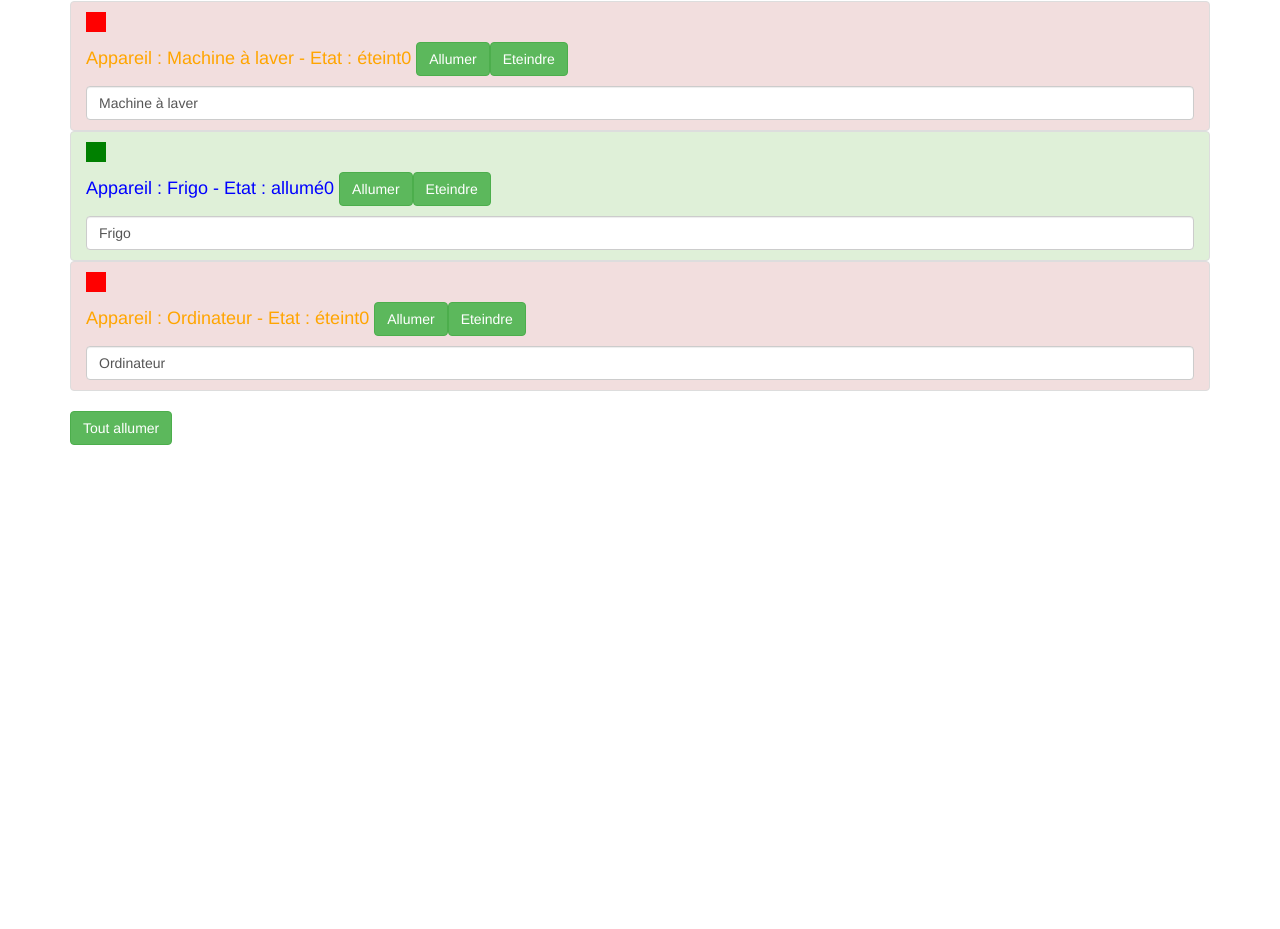
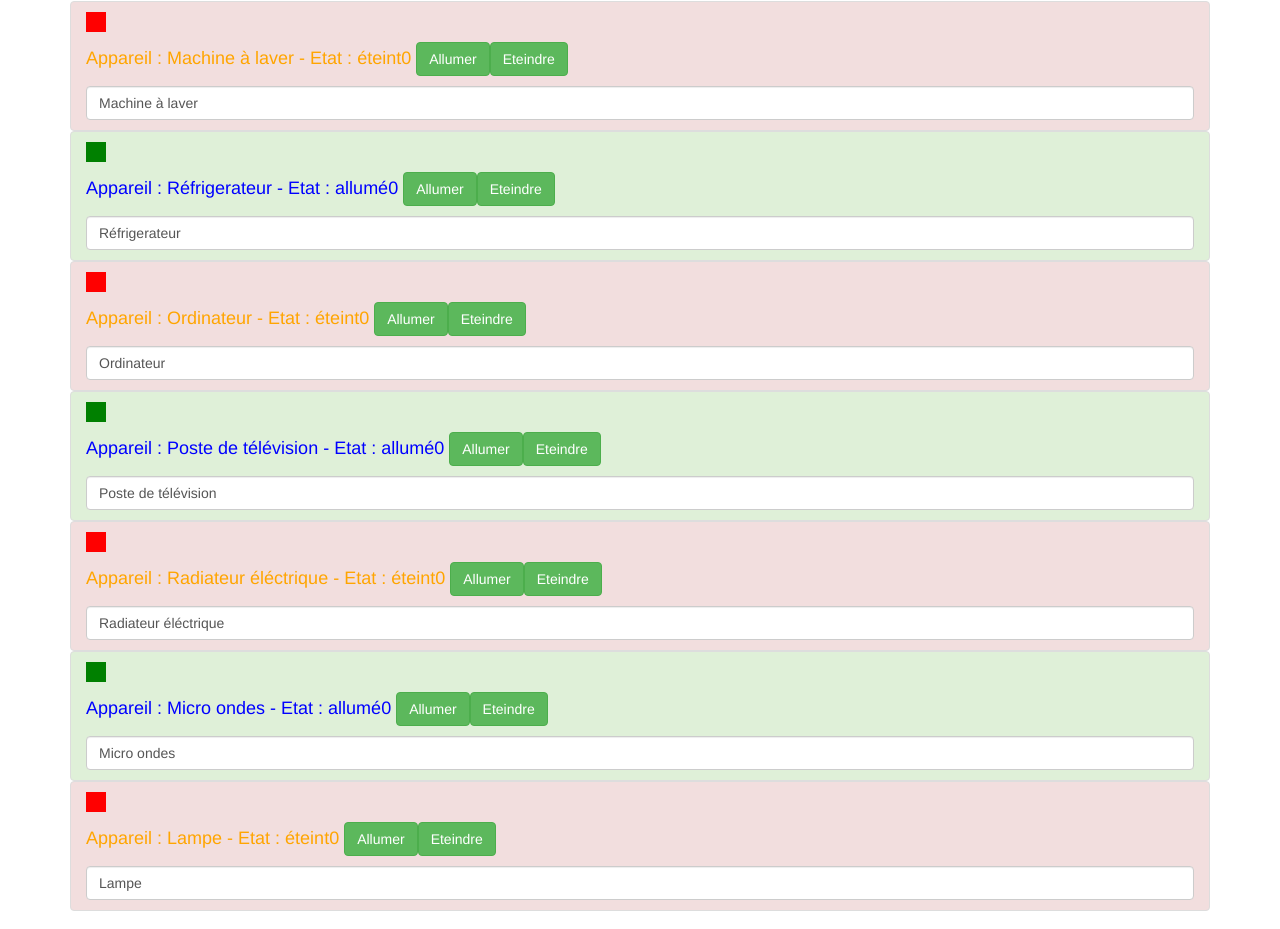
Before and after one commit to tawala777/exp-angular-appareil, an Angular app: page / in a window 1280 px wide. Shown: the part 162-1091 px from the top of the page. Before the commit the page ends 800 px from the top, so only its background shows below. Built offline with nearby package versions, Linux system fonts and the light colour scheme.

Commit message:
services

```diff
--- a/src/app/app.component.html
+++ b/src/app/app.component.html
@@ -16,10 +16,12 @@
         <app-compo *ngFor="let obj of appareils" [compoName]="obj.name" [compoStatus]="obj.status"></app-compo>
 
       </ul>
-      <button class="btn btn-success"
-              [disabled]="!isAuth"
+      <button class="btn btn-success" [disabled]="!isAuth"
               (click)="onAllumer()"
               >Tout allumer</button>
+      <button class="btn btn-danger" [disabled]="!isAuth"
+              (click)="onEteindre()"
+              >Tout éteindre</button>
     </div>
   </div>
 </div>
--- a/src/app/app.component.ts
+++ b/src/app/app.component.ts
@@ -1,11 +1,13 @@
-import { Component } from '@angular/core';
+import { Component, OnInit } from '@angular/core';
+import { AppareilService } from './services/appareil.service';
 
 @Component({
   selector: 'app-root',
   templateUrl: './app.component.html',
   styleUrls: ['./app.component.css']
 })
-export class AppComponent {
+
+export class AppComponent implements OnInit {
   title = 'app';
   isAuth = false;
 //  lastUpdate = new Date();
@@ -17,30 +19,31 @@ export class AppComponent {
       }, 2000
     );
   });
-  appareilOne = 'Ordinateur';
-  appareils = [
-    {
-      name: 'Machine à laver',
-      status: 'éteint'
-    },
-    {
-      name: 'Frigo',
-      status: 'allumé'
-    },
-    {
-      name: 'Ordinateur',
-      status: 'éteint'
-    }
-  ];
 
-  constructor() {
+  appareils : any[];
+
+  constructor(private appSrv: AppareilService) {
     setTimeout(
       () => {
         this.isAuth = true;
       }, 4000
     );
   }
+  ngOnInit() {
+    /* BAD PRACTICE !*/
+    this.appareils = this.appSrv.appareils;
+  }
   onAllumer() {
     console.log('On allume tout !');
+    this.appSrv.allumerTout();
+  }
+  onEteindre() {
+    console.log('On éteint tout !');
+
+    if(confirm('Etes-vous sûr de vouloir éteindre tous vos appareils ?')) {
+      this.appSrv.eteindreTout();
+    } else {
+      return null;
+    }
   }
 }
--- a/src/app/app.module.ts
+++ b/src/app/app.module.ts
@@ -4,6 +4,7 @@ import { NgModule } from '@angular/core';
 import { AppComponent } from './app.component';
 import { CompoComponent } from './compo/compo.component';
 import { FormsModule } from '@angular/forms';
+import { AppareilService } from './services/appareil.service';
 
 @NgModule({
   declarations: [
@@ -14,7 +15,7 @@ import { FormsModule } from '@angular/forms';
     BrowserModule,
     FormsModule
   ],
-  providers: [],
+  providers: [AppareilService],
   bootstrap: [AppComponent]
 })
 export class AppModule { }
--- a/src/app/compo/compo.component.html
+++ b/src/app/compo/compo.component.html
@@ -7,7 +7,7 @@
        *ngIf="compoStatus === 'allumé'"></div>
   <h4 [ngStyle]="{color: getColor()}">Appareil : {{ compoName }} - Etat : {{ getStatus() }}
     <button class="btn btn-success" (click)="onAllumer2()">Allumer</button>
-    <button class="btn btn-success" (click)="onEteindre()">Eteindre</button>
+    <button class="btn btn-success" (click)="onEteindre2()">Eteindre</button>
   </h4>
     <input type="text" class="form-control" [(ngModel)]="compoName">
 </li>
--- a/src/app/compo/compo.component.ts
+++ b/src/app/compo/compo.component.ts
@@ -20,7 +20,7 @@ export class CompoComponent implements OnInit {
   onAllumer2() {
     this.compoStatus='allumé';
   }
-  onEteindre() {
+  onEteindre2() {
     this.compoStatus='éteint';
   }
   getColor() {
--- /dev/null
+++ b/src/app/services/appareil.service.ts
@@ -0,0 +1,44 @@
+export class AppareilService {
+  appareils = [
+    {
+      name: 'Machine à laver',
+      status: 'éteint'
+    },
+    {
+      name: 'Réfrigerateur',
+      status: 'allumé'
+    },
+    {
+      name: 'Ordinateur',
+      status: 'éteint'
+    },
+    {
+      name: 'Poste de télévision',
+      status: 'allumé'
+    },
+    {
+      name: 'Radiateur éléctrique',
+      status: 'éteint'
+    },
+    {
+      name: 'Micro ondes',
+      status: 'allumé'
+    },
+    {
+      name: 'Lampe',
+      status: 'éteint'
+    }
+  ];
+  eteindreTout(){
+      console.log('On eteint le service!');
+    for(let app of this.appareils){
+        app.status = 'éteint'
+    }
+  }
+  allumerTout(){
+      console.log('On allume le service!');
+    for(let app of this.appareils){
+        app.status = 'allumé'
+    }
+  }
+}
```
